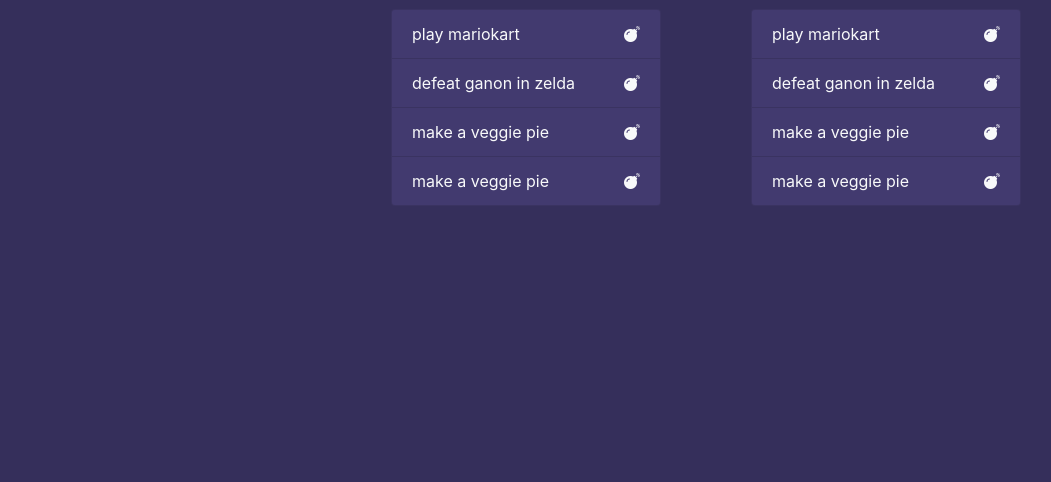
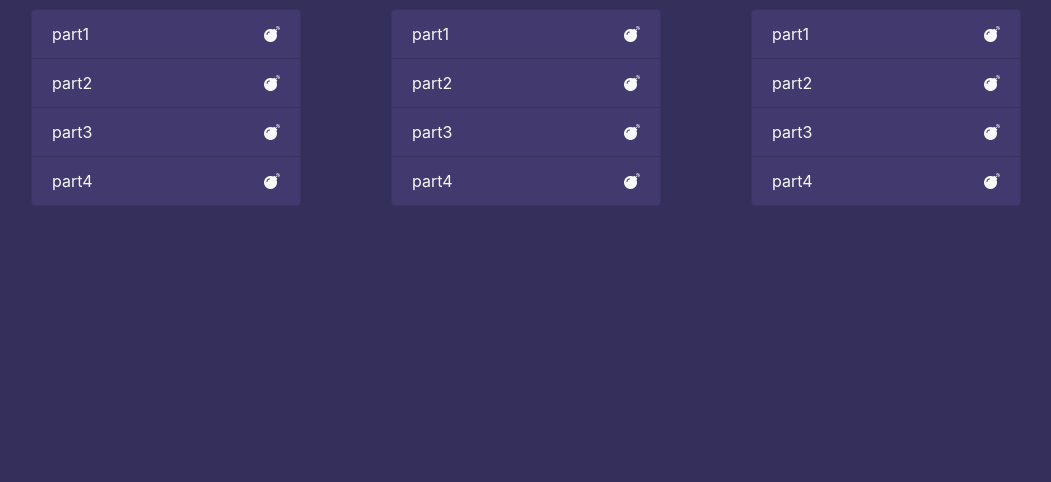
Before and after one commit to adihd/MyMonster, a plain HTML site: page index.html in a window 1280 px wide. Shown: the part 318-800 px from the top of the page, without its empty margins (114-1165 px from the left). Drawn offline with nearby package versions, Linux system fonts and the light colour scheme.

Commit message:
frontend

```diff
--- a/index.html
+++ b/index.html
@@ -41,6 +41,22 @@
       </header>
 
       <ul class="monsterlist1 list-group todos mx-auto text-light">
+        <li class="list-group-item d-flex justify-content-between align-items-center">
+          <span>part1</span>
+          <i class="fas fa-bomb delete"></i>
+        </li>
+        <li class="list-group-item d-flex justify-content-between align-items-center">
+          <span>part2</span>
+          <i class="fas fa-bomb delete"></i>
+        </li>
+        <li class="list-group-item d-flex justify-content-between align-items-center">
+          <span>part3</span>
+          <i class="fas fa-bomb delete"></i>
+        </li>
+        <li class="list-group-item d-flex justify-content-between align-items-center">
+          <span>part4</span>
+          <i class="fas fa-bomb delete"></i>
+        </li>
       </ul>
 
       <!-- <form class="add text-center my-4">
@@ -62,19 +78,19 @@
 
       <ul class="monsterlist2 list-group todos mx-auto text-light">
         <li class="list-group-item d-flex justify-content-between align-items-center">
-          <span>play mariokart</span>
+          <span>part1</span>
           <i class="fas fa-bomb delete"></i>
         </li>
         <li class="list-group-item d-flex justify-content-between align-items-center">
-          <span>defeat ganon in zelda</span>
+          <span>part2</span>
           <i class="fas fa-bomb delete"></i>
         </li>
         <li class="list-group-item d-flex justify-content-between align-items-center">
-          <span>make a veggie pie</span>
+          <span>part3</span>
           <i class="fas fa-bomb delete"></i>
         </li>
         <li class="list-group-item d-flex justify-content-between align-items-center">
-          <span>make a veggie pie</span>
+          <span>part4</span>
           <i class="fas fa-bomb delete"></i>
         </li>
       </ul>
@@ -90,7 +106,7 @@
 
       <header class="text-center text-light my-4">
         <img class="img-m monimg3" src="img/50-Halloween-Zombie-Icons-O-45.png" alt="">
-        <h4 class="classh3 mb-4"> Monster 1 </h4>
+        <h4 class="classh3 mb-4"> Monster 3 </h4>
         <!-- <form class="search">
           <input class="form-control m-auto" type="text" name="search" placeholder="search todos" />
         </form> -->
@@ -98,19 +114,19 @@
 
       <ul class="monsterlist3 list-group todos mx-auto text-light">
         <li class="list-group-item d-flex justify-content-between align-items-center">
-          <span>play mariokart</span>
+          <span>part1</span>
           <i class="fas fa-bomb delete"></i>
         </li>
         <li class="list-group-item d-flex justify-content-between align-items-center">
-          <span>defeat ganon in zelda</span>
+          <span>part2</span>
           <i class="fas fa-bomb delete"></i>
         </li>
         <li class="list-group-item d-flex justify-content-between align-items-center">
-          <span>make a veggie pie</span>
+          <span>part3</span>
           <i class="fas fa-bomb delete"></i>
         </li>
         <li class="list-group-item d-flex justify-content-between align-items-center">
-          <span>make a veggie pie</span>
+          <span>part4</span>
           <i class="fas fa-bomb delete"></i>
         </li>
       </ul>
```
